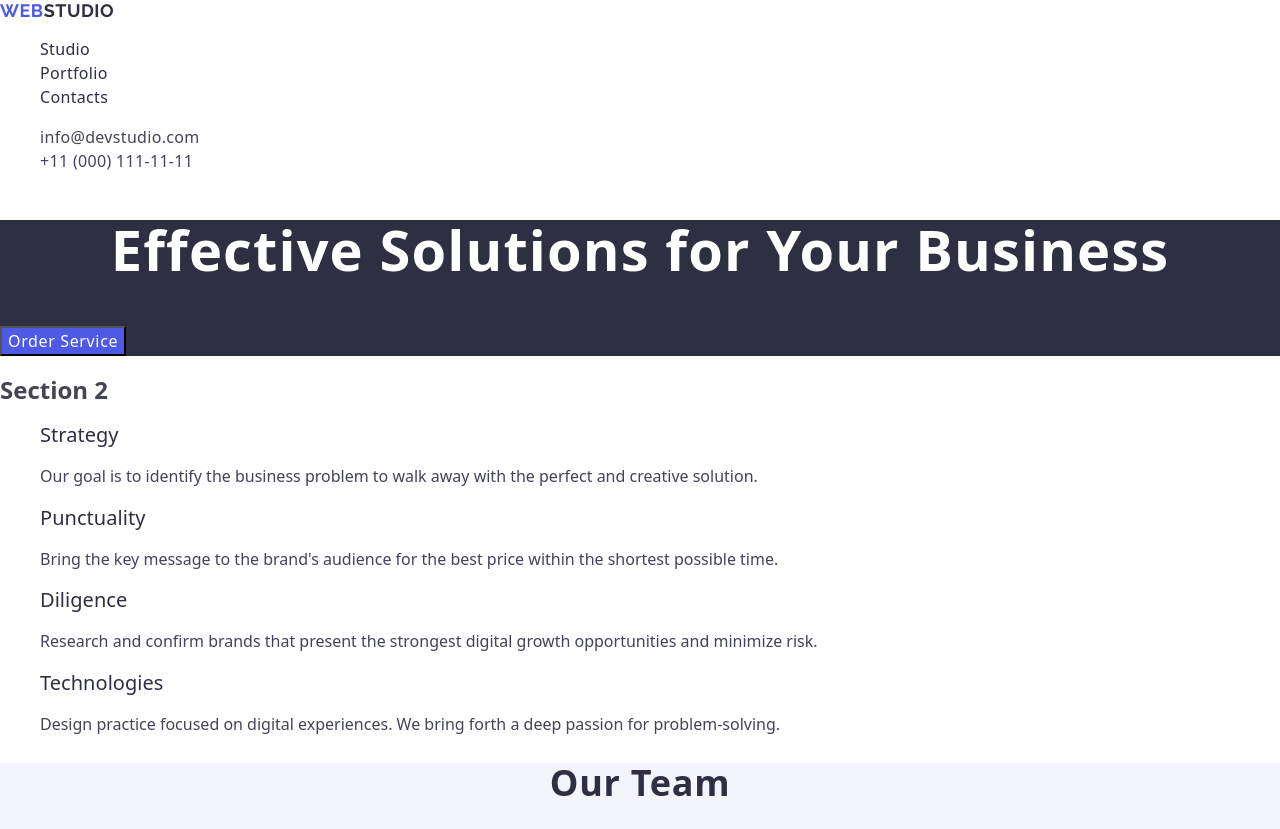
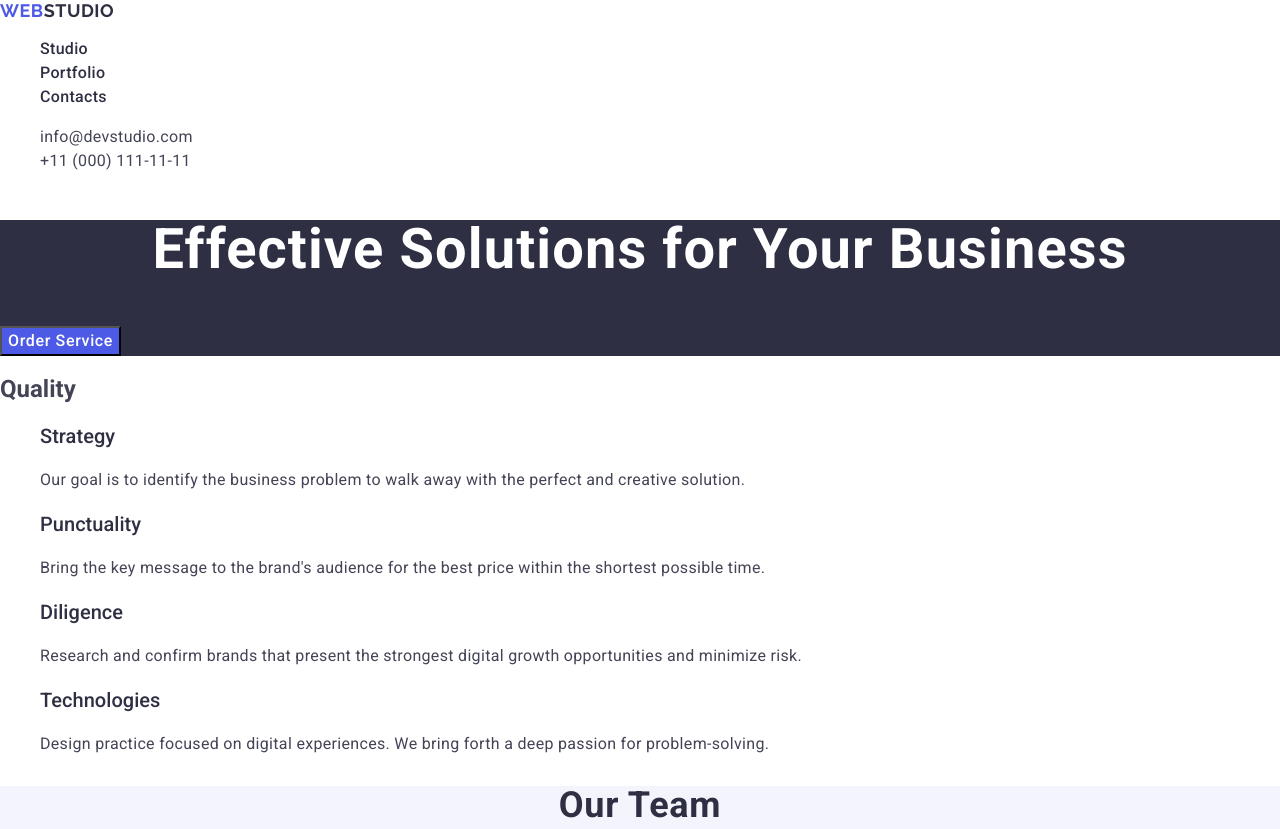
Before and after one commit to YevheniiSer/goit-markup-hw-02, a plain HTML site: page index.html in a window 1280 px wide. Shown: the top 829 px of the page. Drawn offline with nearby package versions, Linux system fonts and the light colour scheme.

Commit message:
Update index.html

```diff
--- a/index.html
+++ b/index.html
@@ -4,15 +4,15 @@
     <meta charset="UTF-8">
     <meta name="viewport" content="width=device-width, initial-scale=1.0">
     <title>Document</title>
-    <link rel="stylesheet" href="./css/styles.css">
     <link rel="preconnect" href="https://fonts.googleapis.com">
     <link rel="preconnect" href="https://fonts.gstatic.com" crossorigin>
     <link href="https://fonts.googleapis.com/css2?family=Raleway:wght@700&family=Roboto:wght@400;500;700&display=swap" rel="stylesheet">
     <link rel="stylesheet" href="https://cdnjs.cloudflare.com/ajax/libs/modern-normalize/2.0.0/modern-normalize.css">
+    <link rel="stylesheet" href="./css/styles.css">
   </head>
-  <body class="body">
+  <body>
     <!--header-->
-    <header class="header">
+    <header>
       <!--navigation-->
       <nav>
         <a class="nav-logo" href="./index.html">Web<span class="logo-studio">Studio</span></a>
@@ -36,34 +36,34 @@
         <h1 class="hero-title">Effective Solutions for Your Business</h1>
         <button class="hero-button" type="button">Order Service</button>
       </section>
-      <!--explanation-->
+      <!--quality-->
       <section>
-        <h2>Section 2</h2>
+        <h2>Quality</h2>
         <ul>
           <li>
             <h3 class="list-title">Strategy</h3>
-            <p class="exp-text">
+            <p class="qu-text">
               Our goal is to identify the business problem to walk away with the
               perfect and creative solution.
             </p>
           </li>
           <li>
             <h3 class="list-title">Punctuality</h3>
-            <p class="exp-text">
+            <p class="qu-text">
               Bring the key message to the brand's audience for the best price
               within the shortest possible time.
             </p>
           </li>
           <li>
             <h3 class="list-title">Diligence</h3>
-            <p class="exp-text">
+            <p class="qu-text">
               Research and confirm brands that present the strongest digital
               growth opportunities and minimize risk.
             </p>
           </li>
           <li>
             <h3 class="list-title">Technologies</h3>
-            <p class="exp-text">
+            <p class="qu-text">
               Design practice focused on digital experiences. We bring forth a
               deep passion for problem-solving.
             </p>
```
